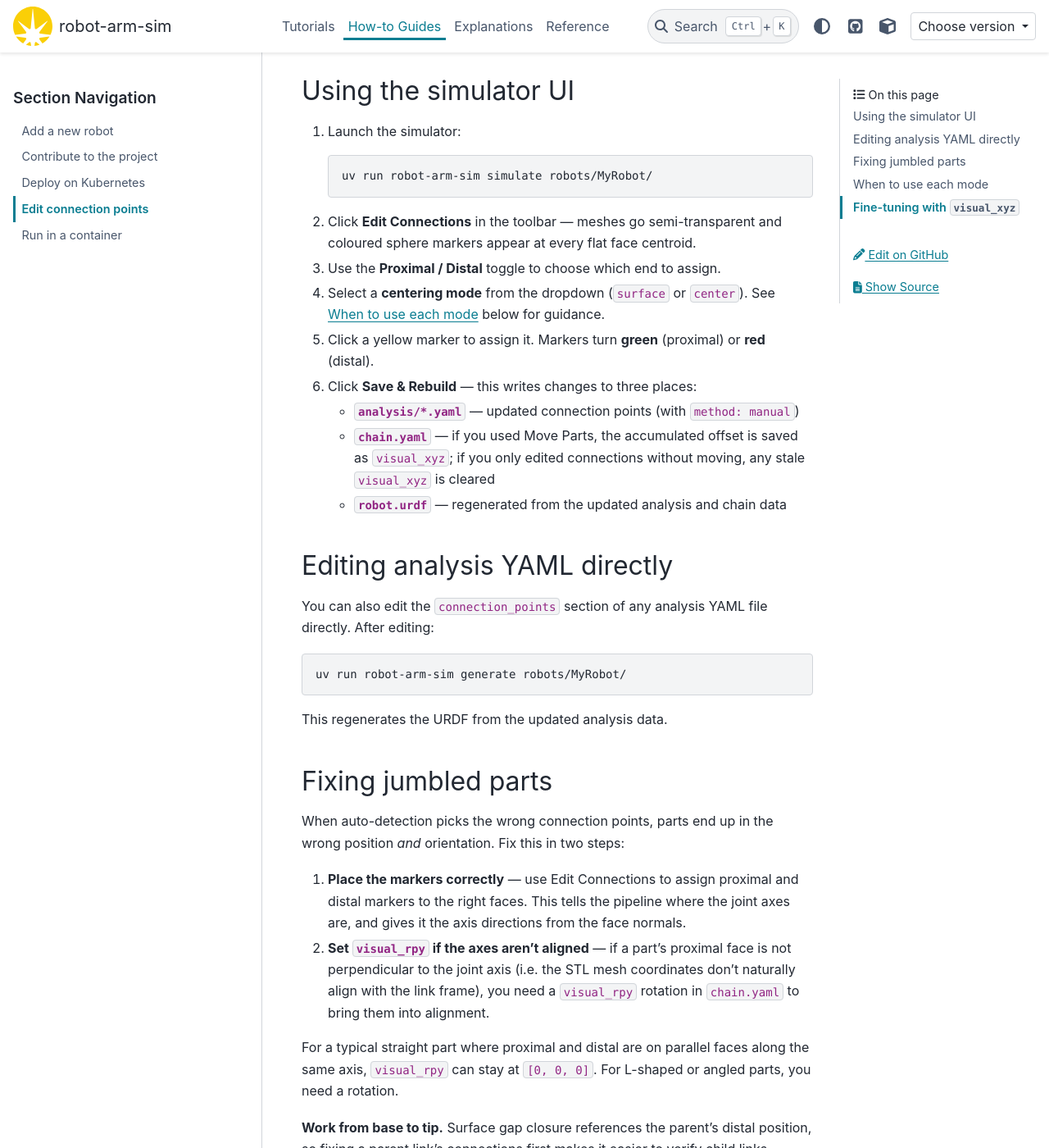
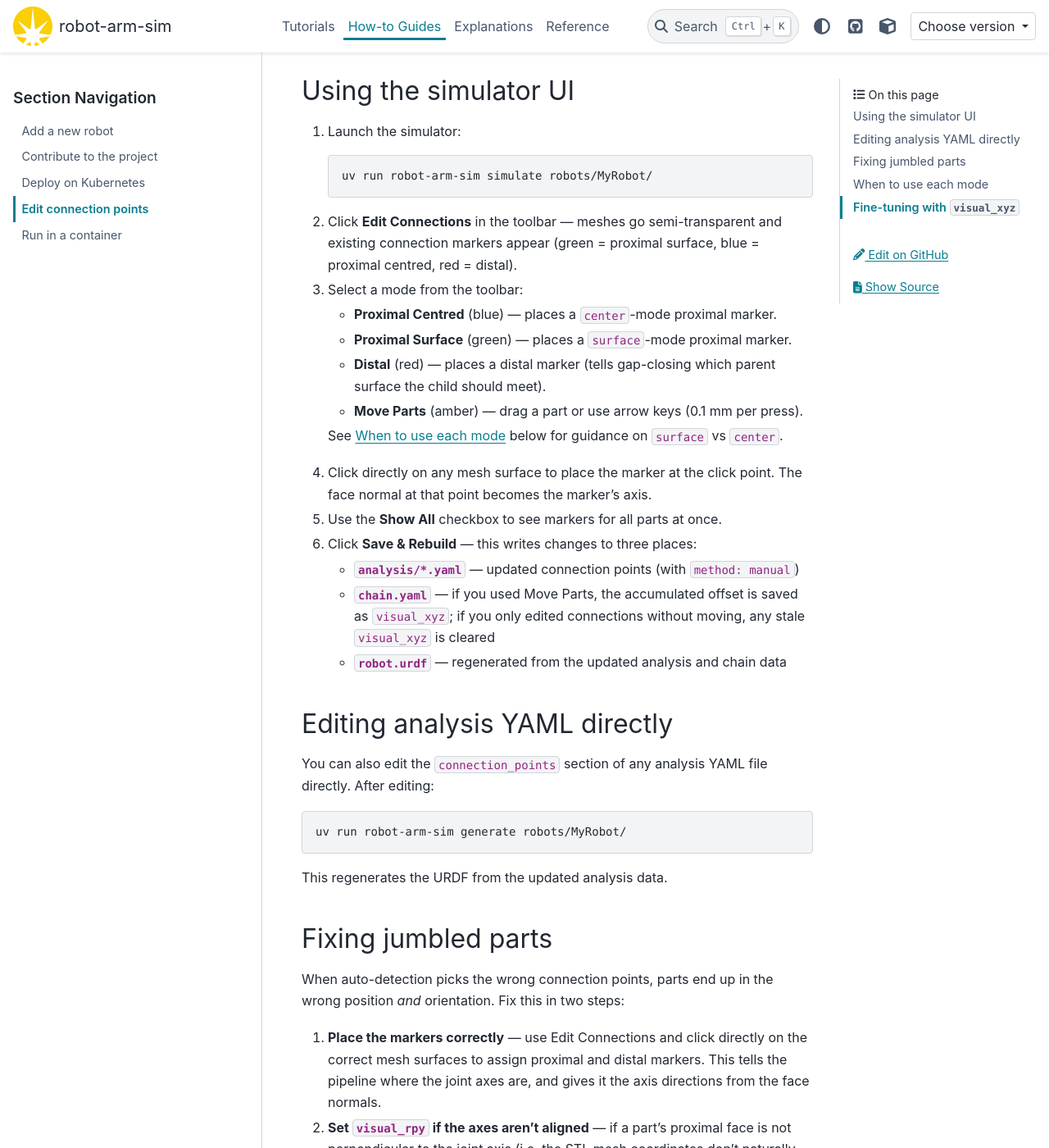
Before and after one commit to gilesknap/robot-arm-sim, a Sphinx documentation site: the page built from docs/how-to/edit-connection-points.md, in a window 1280 px wide and 1400 px high, scrolled down 284 px. Shown: the whole window at 82% size. Built offline with Sphinx 7.4.7 and the PyData theme 0.15.4, drawn with Linux system fonts in a browser that asks for light colours; pages that are not in the unit, such as notebooks, are missing from menus; the version number could not be read and is left out; some of the changed text lies outside the part shown.

Commit message:
refine editing docs

````diff
--- a/docs/how-to/edit-connection-points.md
+++ b/docs/how-to/edit-connection-points.md
@@ -15,15 +15,23 @@ work, see {doc}`/explanations/urdf-generation-pipeline`.
    ```
 
 2. Click **Edit Connections** in the toolbar — meshes go semi-transparent and
-   coloured sphere markers appear at every flat face centroid.
+   existing connection markers appear (green = proximal surface,
+   blue = proximal centred, red = distal).
 
-3. Use the **Proximal / Distal** toggle to choose which end to assign.
+3. Select a mode from the toolbar:
 
-4. Select a **centering mode** from the dropdown (`surface` or `center`).
-   See {ref}`when-to-use-each-mode` below for guidance.
+   - **Proximal Centred** (blue) — places a `center`-mode proximal marker.
+   - **Proximal Surface** (green) — places a `surface`-mode proximal marker.
+   - **Distal** (red) — places a distal marker (tells gap-closing which parent
+     surface the child should meet).
+   - **Move Parts** (amber) — drag a part or use arrow keys (0.1 mm per press).
 
-5. Click a yellow marker to assign it. Markers turn **green** (proximal) or
-   **red** (distal).
+   See {ref}`when-to-use-each-mode` below for guidance on `surface` vs `center`.
+
+4. Click directly on any mesh surface to place the marker at the click point.
+   The face normal at that point becomes the marker's axis.
+
+5. Use the **Show All** checkbox to see markers for all parts at once.
 
 6. Click **Save & Rebuild** — this writes changes to three places:
 
@@ -49,9 +57,10 @@ This regenerates the URDF from the updated analysis data.
 When auto-detection picks the wrong connection points, parts end up in the
 wrong position *and* orientation. Fix this in two steps:
 
-1. **Place the markers correctly** — use Edit Connections to assign proximal
-   and distal markers to the right faces. This tells the pipeline where the
-   joint axes are, and gives it the axis directions from the face normals.
+1. **Place the markers correctly** — use Edit Connections and click directly on
+   the correct mesh surfaces to assign proximal and distal markers. This tells
+   the pipeline where the joint axes are, and gives it the axis directions from
+   the face normals.
 
 2. **Set `visual_rpy` if the axes aren't aligned** — if a part's proximal
    face is not perpendicular to the joint axis (i.e. the STL mesh
@@ -79,6 +88,11 @@ to verify child links visually.
 **Rule of thumb:** if the joint rotation axis passes *through* a bore, use
 `center`. If the joint is at a flat face where two parts mate, use `surface`.
 
+**When to place a distal marker:** the distal marker tells the gap-closing pass
+which parent surface the child link should be shifted to meet. Auto-detected
+distals are usually correct; you only need to place one manually when
+auto-detection picked the wrong face.
+
 ## Fine-tuning with `visual_xyz`
 
 After connection points place the mesh approximately, you can apply a
````
Also changed, not shown: docs/explanations/urdf-generation-pipeline.md (+6 -4 lines).
